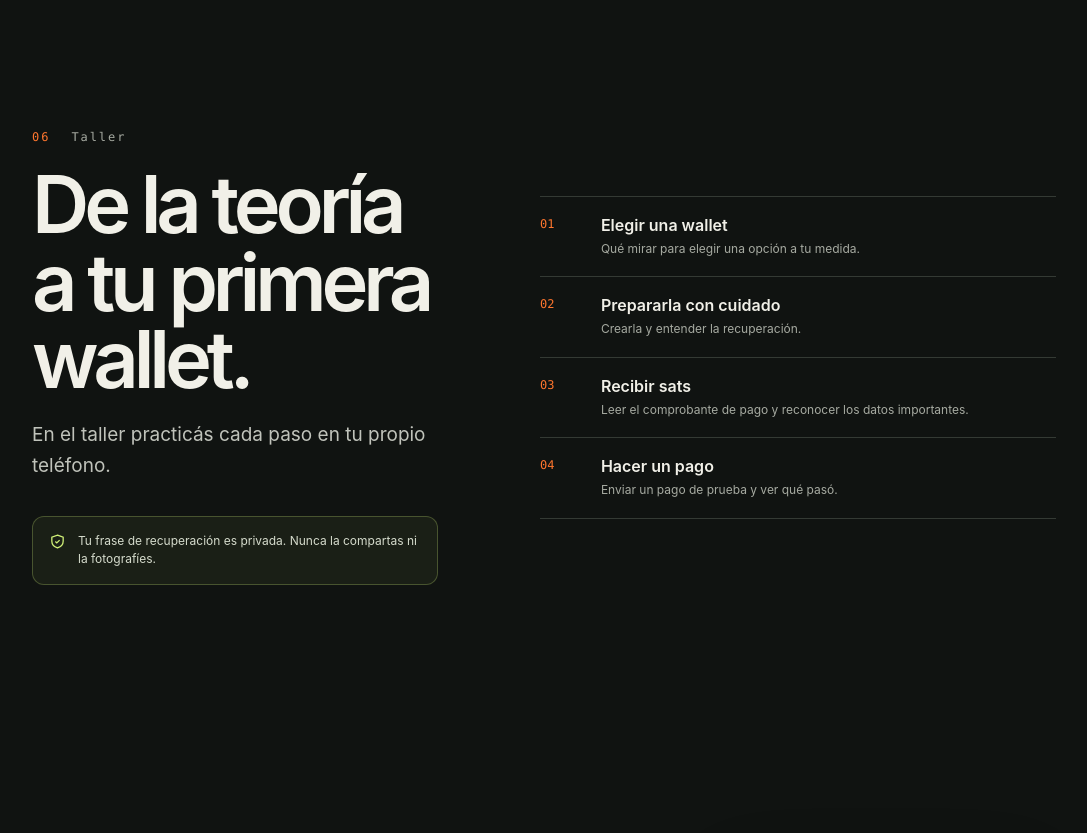
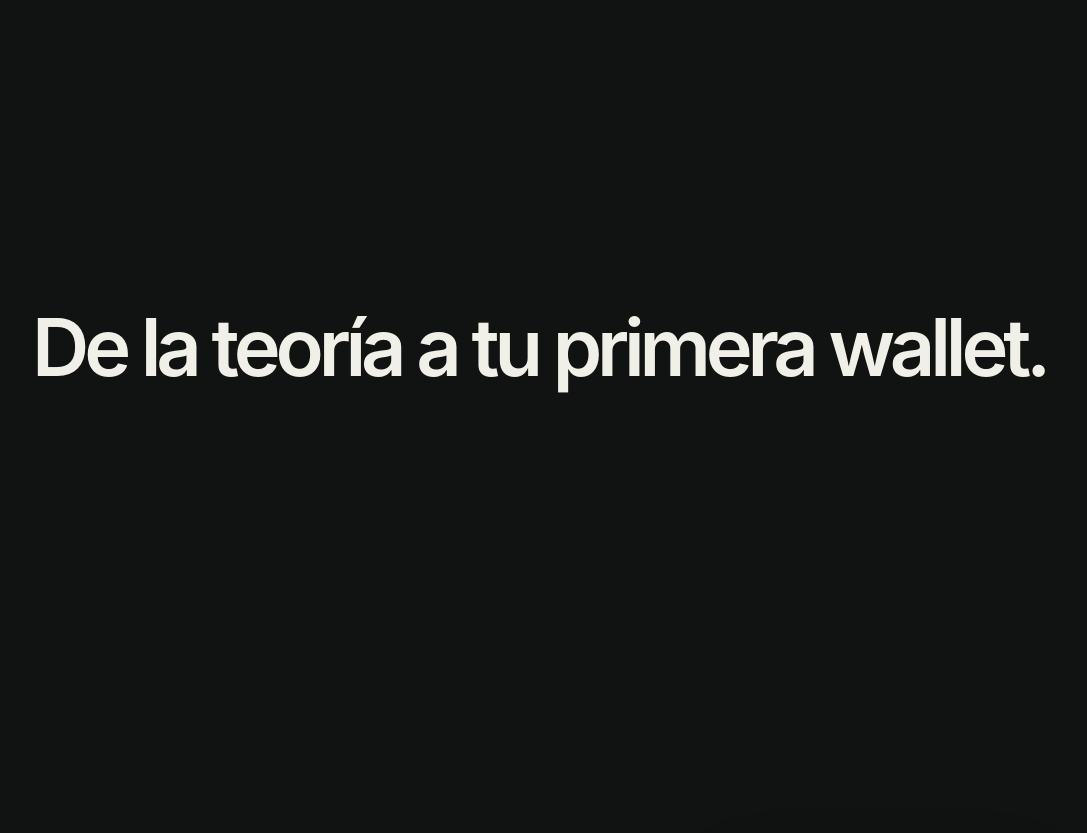
Before and after one commit to Fierillo/workshopillo-wallets, a website: page index.html in a window 1280 px wide. Shown: the part 9780-10613 px from the top of the page, without its empty margins (96-1183 px from the left). Drawn offline with Linux system fonts and the light colour scheme.

Commit message:
refactor: keep only the workshop introduction title

```diff
--- a/index.html
+++ b/index.html
@@ -2787,23 +2787,8 @@
 
       <section class="chapter paged workshop" id="workshop" aria-labelledby="workshop-title">
         <div class="page" id="workshop-inicio">
-          <div class="chapter-inner workshop-layout">
-            <div class="workshop-copy">
-              <p class="chapter-index">06 <span>Taller</span></p>
-              <h2 id="workshop-title">De la teoría a tu primera wallet.</h2>
-              <p class="lead">En el taller practicás cada paso en tu propio teléfono.</p>
-              <div class="safety-note">
-                <svg viewBox="0 0 24 24" fill="none" stroke="currentColor" stroke-width="1.8" aria-hidden="true"><path d="M12 3 20 6v5.5c0 4.7-3.2 7.8-8 9.5-4.8-1.7-8-4.8-8-9.5V6l8-3Z"/><path d="m9 12 2 2 4-4"/></svg>
-                <span>Tu frase de recuperación es privada. Nunca la compartas ni la fotografíes.</span>
-              </div>
-            </div>
-
-            <ol class="steps">
-              <li><div><h3>Elegir una wallet</h3><p>Qué mirar para elegir una opción a tu medida.</p></div></li>
-              <li><div><h3>Prepararla con cuidado</h3><p>Crearla y entender la recuperación.</p></div></li>
-              <li><div><h3>Recibir sats</h3><p>Leer el comprobante de pago y reconocer los datos importantes.</p></div></li>
-              <li><div><h3>Hacer un pago</h3><p>Enviar un pago de prueba y ver qué pasó.</p></div></li>
-            </ol>
+          <div class="chapter-inner">
+            <h2 id="workshop-title">De la teoría a tu primera wallet.</h2>
           </div>
         </div>
 
```
Also changed, not shown: tests/browser.test.cjs (+16 -0 lines).
